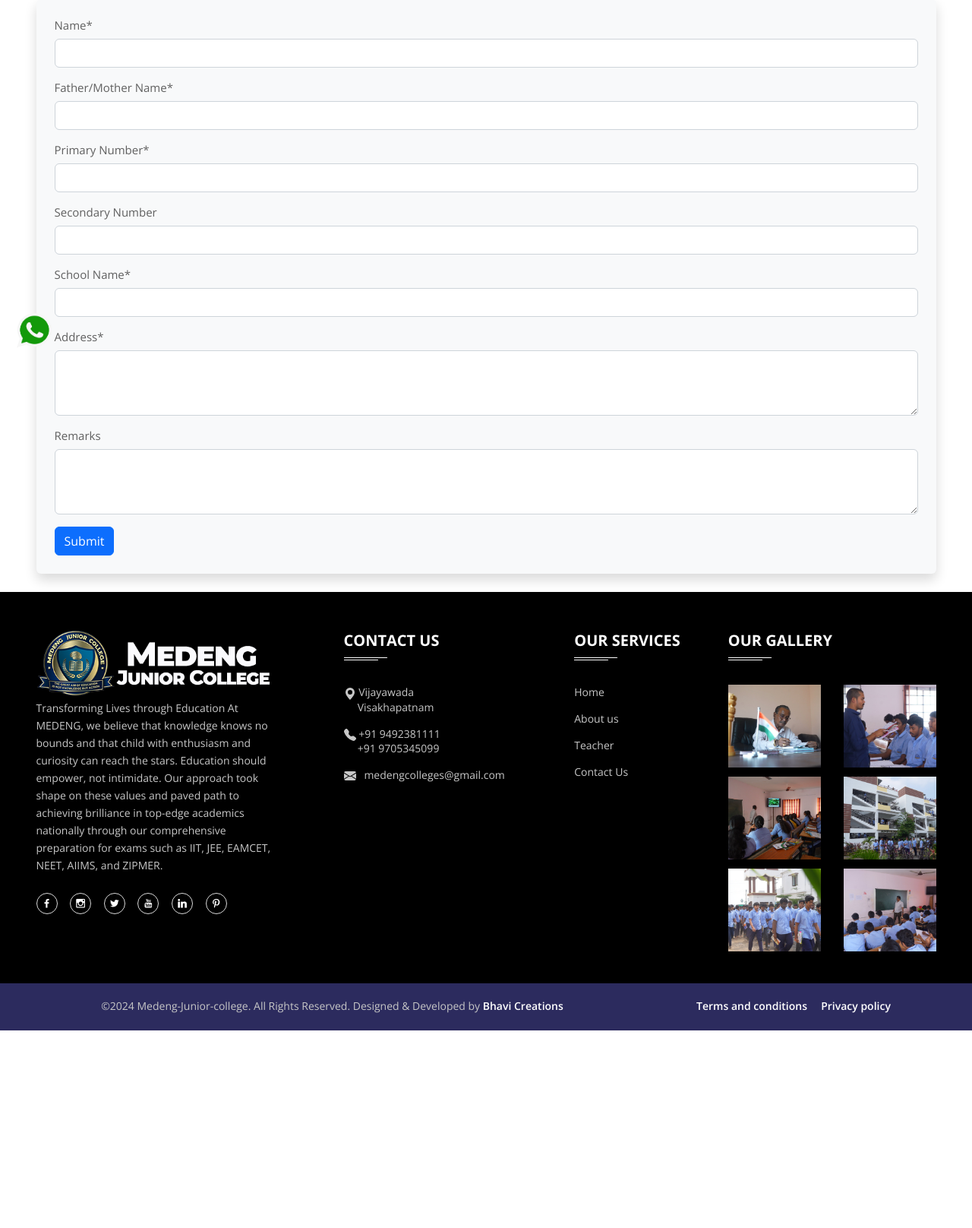
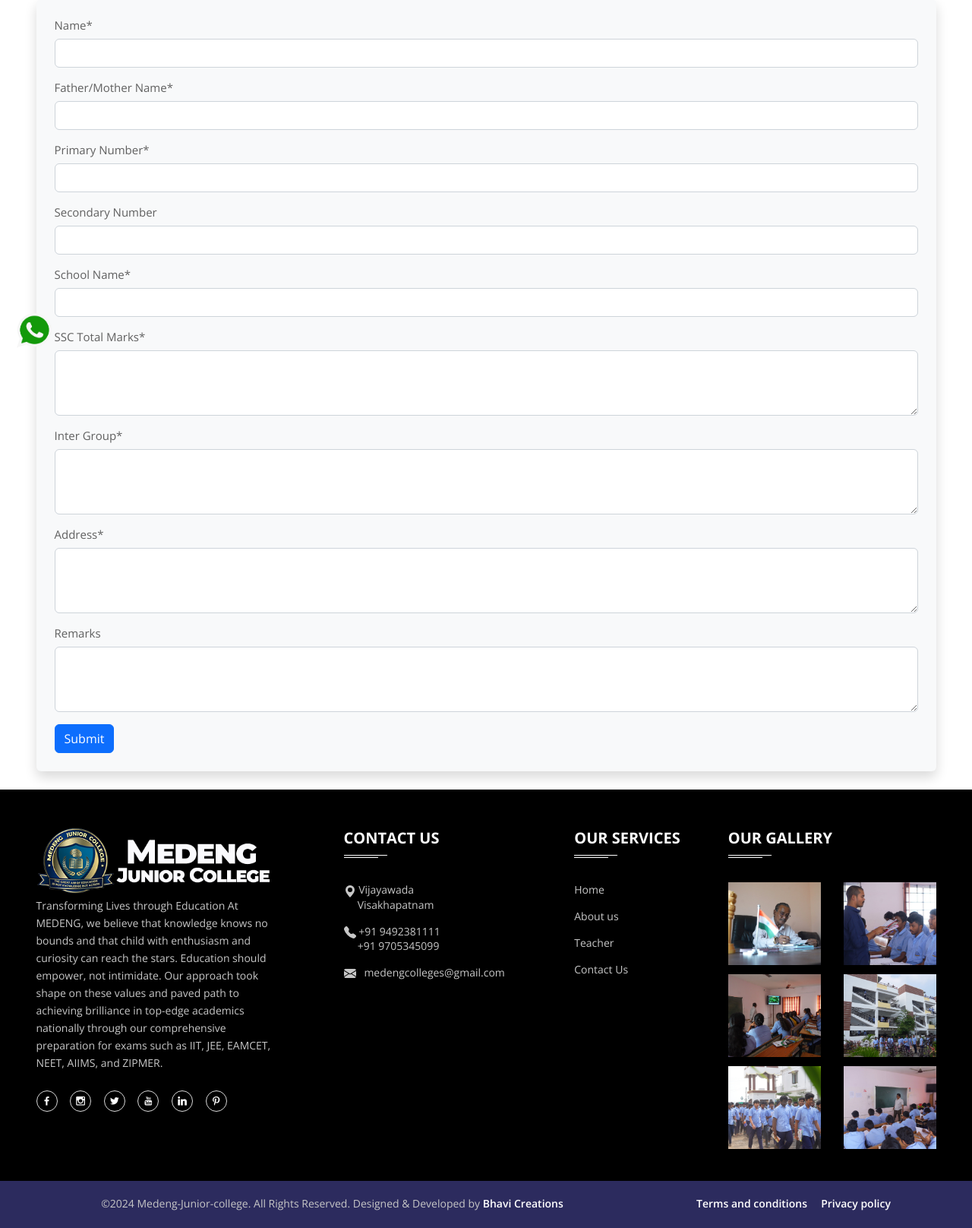
Before and after one commit to bhavi-creations/medeng, a PHP site: page /form.php in a window 1280 px wide. Shown: the part 286-1902 px from the top of the page at 76% size. Before the commit the page ends 1642 px from the top, so only its background shows below. Run offline with PHP 8.4, Linux system fonts and the light colour scheme; some libraries are stand-ins or nearby versions.

Commit message:
backedn work donr for travel

```diff
--- a/contactform.php
+++ b/contactform.php
@@ -16,6 +16,8 @@ if ($_SERVER['REQUEST_METHOD'] === 'POST') {
     $contactsecondary = $_POST['Secondary Number'] ?? '';
 
     $contactschool= $_POST['School name'] ?? '';
+    $contactmarks= $_POST['marks'] ?? '';
+    $contactgroup= $_POST['group'] ?? '';
     $contactaddress = $_POST['Address'] ?? '';
     $contactremarks = $_POST['Remarks'] ?? '';
 
@@ -48,6 +50,8 @@ if ($_SERVER['REQUEST_METHOD'] === 'POST') {
 
             <p><strong>Secondary number:</strong>     $contactsecondary </p>
             <p><strong>School:</strong>    $contactschool</p>
+            <p><strong>Marks:</strong>    $contactmarks</p>
+            <p><strong>Gruop:</strong>    $contactgroup</p>
             <p><strong>Address:</strong> $contactaddress</p>
             <p><strong>Remarks:</strong>$contactremarks</p>
         ";
--- a/form.php
+++ b/form.php
@@ -36,7 +36,16 @@
             <input type="text" class="form-control" id="school" name="school">
             <div class="text-danger small d-none" id="errorSchool">Please enter school name</div>
         </div>
-
+        <div class="mb-3">
+            <label for="marks" class="form-label">SSC Total Marks*</label>
+            <textarea class="form-control" id="marks" name="marks" rows="3"></textarea>
+            <div class="text-danger small d-none" id="errorMarks">Please enter Marks</div>
+        </div>
+        <div class="mb-3">
+            <label for="group" class="form-label">Inter Group*</label>
+            <textarea class="form-control" id="group" name="group" rows="3"></textarea>
+            <div class="text-danger small d-none" id="errorGroup">Please enter Your Intrested Group</div>
+        </div>
         <div class="mb-3">
             <label for="address" class="form-label">Address*</label>
             <textarea class="form-control" id="address" name="address" rows="3"></textarea>
@@ -61,6 +70,8 @@
         const parent = document.getElementById("parent").value.trim();
         const primary = document.getElementById("primary").value.trim();
         const school = document.getElementById("school").value.trim();
+        const marks = document.getElementById("marks").value.trim();
+        const group = document.getElementById("group").value.trim();
         const address = document.getElementById("address").value.trim();
 
         // Hide all errors
@@ -82,6 +93,13 @@
             document.getElementById("errorSchool").classList.remove("d-none");
             isValid = false;
         }
+        if (!marks) {
+            document.getElementById("errorMarks").classList.remove("d-none");
+            isValid = false;
+        } if (!group) {
+            document.getElementById("errorGroup").classList.remove("d-none");
+            isValid = false;
+        }
         if (!address) {
             document.getElementById("errorAddress").classList.remove("d-none");
             isValid = false;
```
